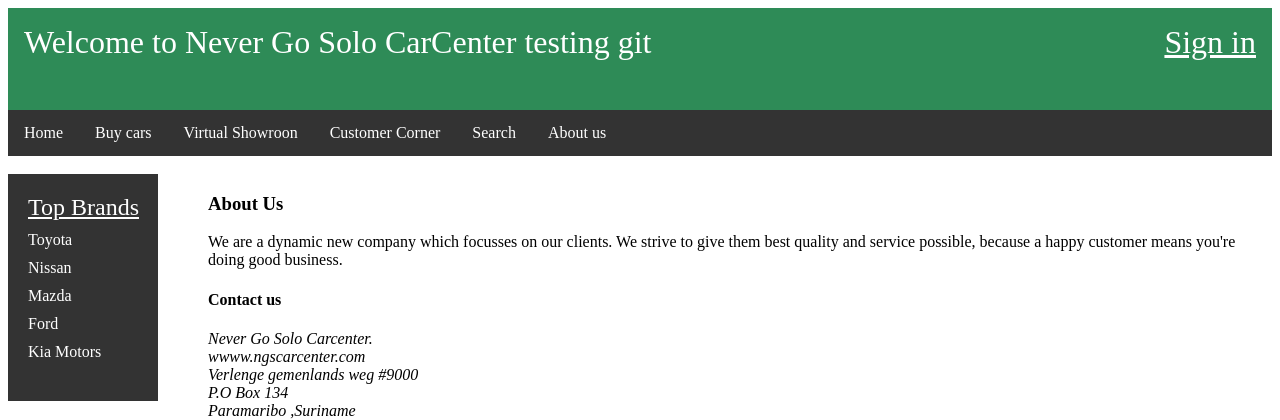
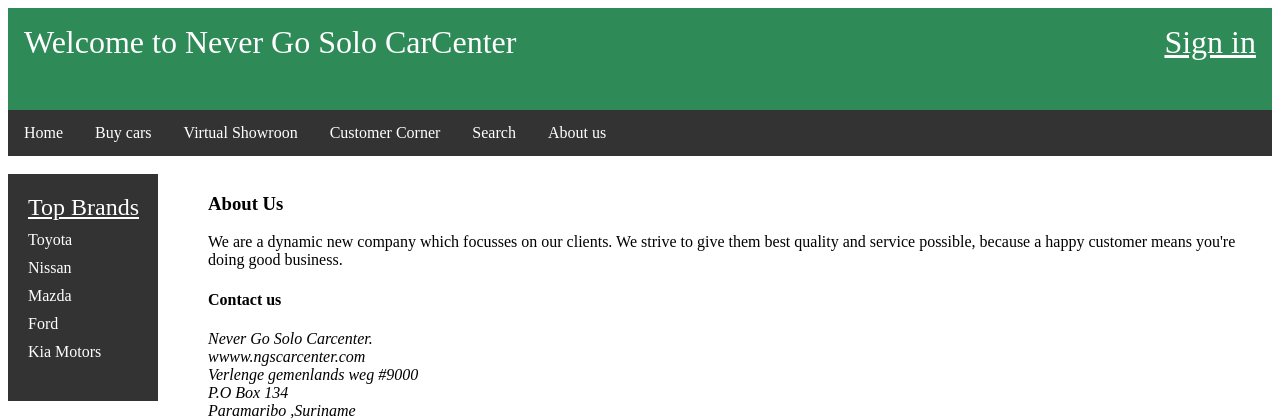
Before and after one commit to NigellRudge/Never-Go-Solo-Carcenter, a PHP site: page /About.php in a window 1280 px wide; the page is wider, and only the part inside the window is pictured. Shown: the top 420 px of that part. Run offline with PHP 8.4, Linux system fonts and the light colour scheme.

Commit message:
chnaging something

```diff
--- a/Databanken praco/header.php
+++ b/Databanken praco/header.php
@@ -19,7 +19,7 @@
 </head>
 <body>
 
-    <header>Welcome to Never Go Solo CarCenter testing git
+    <header>Welcome to Never Go Solo CarCenter
     <?php if (isset($_SESSION['user'])): ?>
        <span style="float: right; font-size: 70%;">Welcome <?php echo $_SESSION['username']?></span><br>
         <span style="float: right;font-size: 70%;"><a href="logout.php">Sign out</a></span>
```
